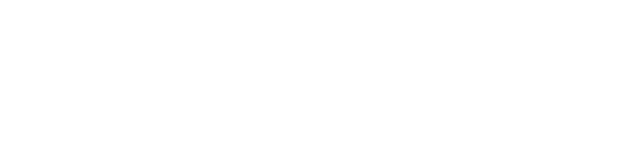
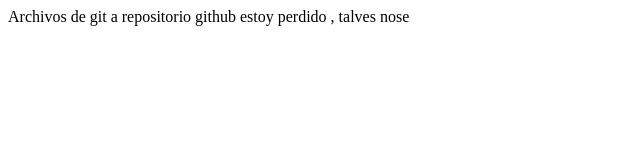
Before and after one commit to RorroJM/Clase-24_04-git-, a plain HTML site: page index.html in a window 1280 px wide. Shown: the whole page, without its empty margins (0-640 px from the left). Drawn offline with Linux system fonts and the light colour scheme.

Commit message:
archivo modificado

```diff
--- a/index.html
+++ b/index.html
@@ -6,6 +6,7 @@
     <title>cvrvrr</title>
 </head>
 <body>
-
+    Archivos de git a repositorio github
+    estoy perdido , talves nose
 </body>
 </html>
```
